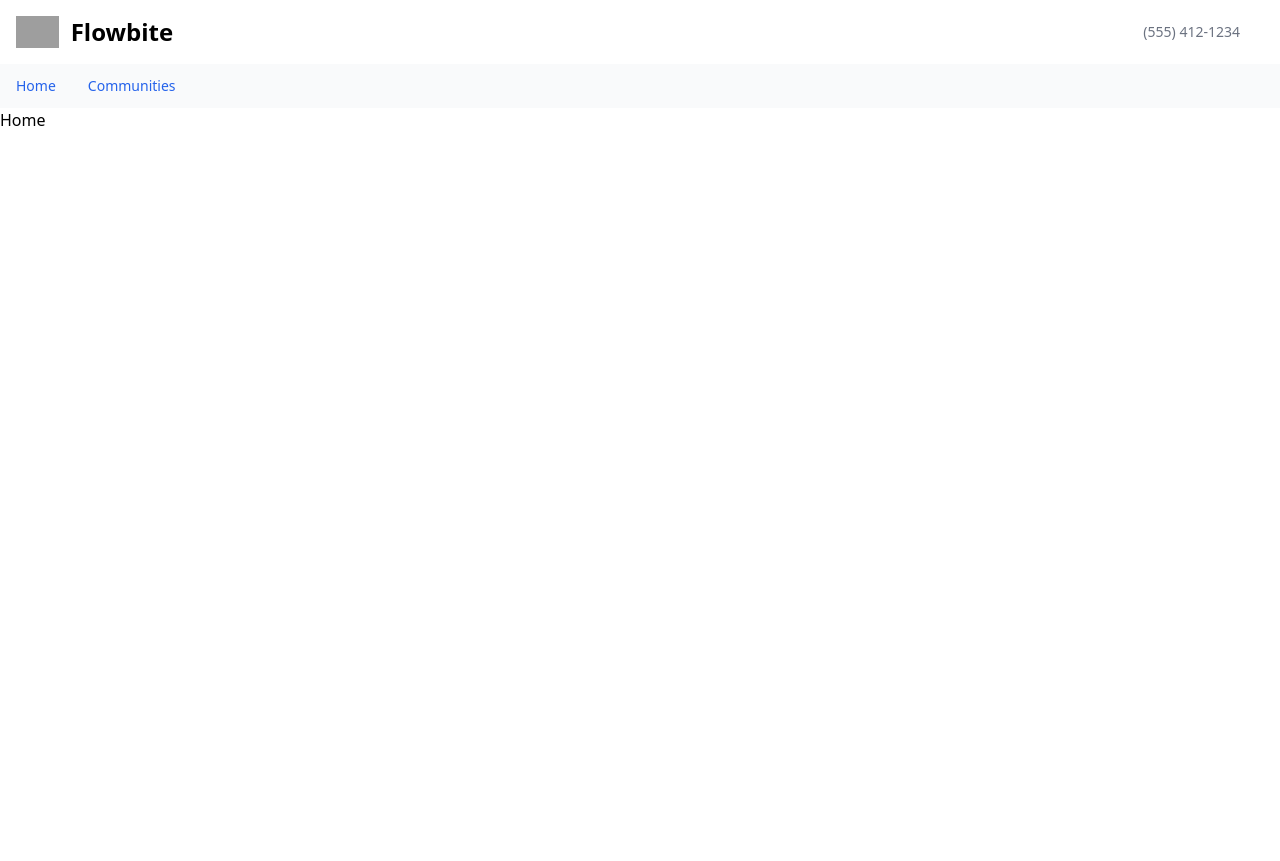
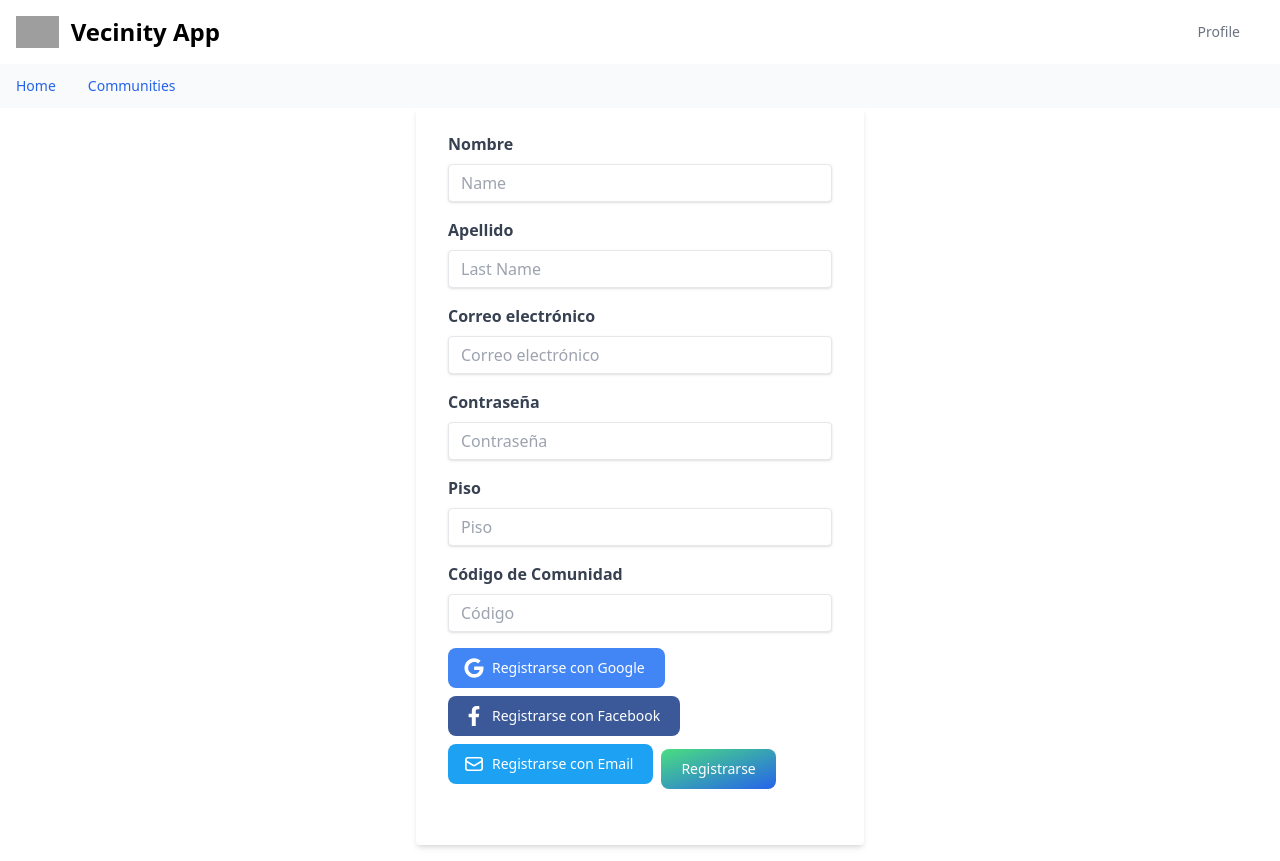
Before and after one commit to Victorlpz23/Vecinity-App, a React (Create React App) app in the folder web/: page / in a window 1280 px wide. Before the commit the page ends 800 px from the top, so only its background shows below. Built offline with nearby package versions, Linux system fonts and the light colour scheme; no server answers; grey boxes are pictures that could not be loaded.

Commit message:
feat: Users Register Form

```diff
--- a/web/src/components/navbar/Navbar.jsx
+++ b/web/src/components/navbar/Navbar.jsx
@@ -10,10 +10,10 @@ function Navbar() {
         <div class="flex flex-wrap justify-between items-center mx-auto max-w-screen-xl p-4">
           <a href="https://flowbite.com" class="flex items-center">
             <img src="https://flowbite.com/docs/images/logo.svg" class="h-8 mr-3" alt="Flowbite Logo" />
-            <span class="self-center text-2xl font-semibold whitespace-nowrap dark:text-white">Flowbite</span>
+            <span class="self-center text-2xl font-semibold whitespace-nowrap dark:text-white">Vecinity App</span>
           </a>
           <div class="flex items-center">
-            <a href="tel:5541251234" class="mr-6 text-sm  text-gray-500 dark:text-white hover:underline">(555) 412-1234</a>
+            <a href="tel:5541251234" class="mr-6 text-sm  text-gray-500 dark:text-white hover:underline">Profile</a>
           </div>
         </div>
       </nav>
--- /dev/null
+++ b/web/src/components/users/users-form/UsersForm.jsx
@@ -0,0 +1,144 @@
+import React, { useState } from 'react';
+import { useForm } from 'react-hook-form';
+import userService from '../../../services/users';
+
+function UsersForm() {
+  const { register, handleSubmit, setError, formState: { errors } } = useForm({ mode: 'onBlur' });
+  const [serverError, setServerError] = useState(undefined);
+
+  const onUserSubmit = (user) => {
+    setServerError(undefined);
+    userService.create(user)
+      .then(user => console.info(user))
+      .catch(error => {
+        const errors = error.response?.data?.errors;
+        if (errors) {
+          Object.keys(errors)
+            .forEach((inputName) => setError(inputName, { message: errors[inputName] }));
+        } else {
+          setServerError(error.message);
+        }
+      });
+  };
+
+  return (
+    <div className="container mx-auto max-w-md">
+      <form onSubmit={handleSubmit(onUserSubmit)} className="bg-white shadow-md rounded px-8 pt-6 pb-8 mb-4">
+        {serverError &&
+          <div class="flex p-4 mb-4 text-sm text-red-800 border border-red-300 rounded-lg bg-red-50 dark:bg-gray-800 dark:text-red-400 dark:border-red-800" role="alert">
+            <svg aria-hidden="true" class="flex-shrink-0 inline w-5 h-5 mr-3" fill="currentColor" viewBox="0 0 20 20" xmlns="http://www.w3.org/2000/svg"><path fill-rule="evenodd" d="M18 10a8 8 0 11-16 0 8 8 0 0116 0zm-7-4a1 1 0 11-2 0 1 1 0 012 0zM9 9a1 1 0 000 2v3a1 1 0 001 1h1a1 1 0 100-2v-3a1 1 0 00-1-1H9z" clip-rule="evenodd"></path></svg>
+            <span class="sr-only">Info</span>
+            <div>
+              <span class="font-medium">{serverError}</span>
+            </div>
+          </div>
+        }
+        <div className="mb-4">
+          <label className="block text-gray-700 font-bold mb-2" htmlFor="firstName">
+            Nombre
+          </label>
+          <input
+            className={`shadow appearance-none border rounded w-full py-2 px-3 text-gray-700 leading-tight focus:outline-none focus:shadow-outline ${errors.name ? `bg-red-50 border border-red-500 text-red-900 placeholder-red-700 text-sm rounded-lg focus:ring-red-500 focus:border-red-500 block w-full p-2.5 dark:bg-red-100 dark:border-red-400` : ''}`}
+            id="firstName"
+            type="text"
+            placeholder="Name" {...register('name', {
+              required: "Name is required",
+            })}
+          />
+          {errors.name && <p class="mt-2 text-sm text-red-600 dark:text-red-500"><span class="font-medium">Oops!</span> {errors.name?.message} </p>}
+        </div>
+        <div className="mb-4">
+          <label className="block text-gray-700 font-bold mb-2" htmlFor="lastName">
+            Apellido
+          </label>
+          <input
+            className={`shadow appearance-none border rounded w-full py-2 px-3 text-gray-700 leading-tight focus:outline-none focus:shadow-outline ${errors.lastName ? `bg-red-50 border border-red-500 text-red-900 placeholder-red-700 text-sm rounded-lg focus:ring-red-500 focus:border-red-500 block w-full p-2.5 dark:bg-red-100 dark:border-red-400` : ''}`}
+            id="lastName"
+            type="text"
+            placeholder="Last Name" {...register('lastName', {
+              required: "Last Name is required",
+            })}
+          />
+          {errors.lastName && <p class="mt-2 text-sm text-red-600 dark:text-red-500"><span class="font-medium">Oops!</span> {errors.lastName?.message} </p>}
+        </div>
+        <div className="mb-4">
+          <label className="block text-gray-700 font-bold mb-2" htmlFor="email">
+            Correo electrónico
+          </label>
+          <input
+            className={`shadow appearance-none border rounded w-full py-2 px-3 text-gray-700 leading-tight focus:outline-none focus:shadow-outline ${errors.email ? `bg-red-50 border border-red-500 text-red-900 placeholder-red-700 text-sm rounded-lg focus:ring-red-500 focus:border-red-500 block w-full p-2.5 dark:bg-red-100 dark:border-red-400` : ''}`}
+            id="email"
+            type="email"
+            placeholder="Correo electrónico" {...register('email', {
+              required: "Email is required",
+
+            })}
+          />
+          {errors.email && <p class="mt-2 text-sm text-red-600 dark:text-red-500"><span class="font-medium">Oops!</span> {errors.email?.message} </p>}
+        </div>
+        <div className="mb-4">
+          <label className="block text-gray-700 font-bold mb-2" htmlFor="password">
+            Contraseña
+          </label>
+          <input
+            className={`shadow appearance-none border rounded w-full py-2 px-3 text-gray-700 leading-tight focus:outline-none focus:shadow-outline ${errors.password ? `bg-red-50 border border-red-500 text-red-900 placeholder-red-700 text-sm rounded-lg focus:ring-red-500 focus:border-red-500 block w-full p-2.5 dark:bg-red-100 dark:border-red-400` : ''}`}
+            id="password"
+            type="password"
+            placeholder="Contraseña" {...register('password', {
+              required: "Password is required",
+            })}
+          />
+          {errors.password && <p class="mt-2 text-sm text-red-600 dark:text-red-500"><span class="font-medium">Oops!</span> {errors.password?.message} </p>}
+        </div>
+        <div className="mb-4">
+          <label className="block text-gray-700 font-bold mb-2" htmlFor="floor">
+            Piso
+          </label>
+          <input
+            className={`shadow appearance-none border rounded w-full py-2 px-3 text-gray-700 leading-tight focus:outline-none focus:shadow-outline ${errors.home ? `bg-red-50 border border-red-500 text-red-900 placeholder-red-700 text-sm rounded-lg focus:ring-red-500 focus:border-red-500 block w-full p-2.5 dark:bg-red-100 dark:border-red-400` : ''}`}
+            id="floor"
+            type="text"
+            placeholder="Piso" {...register('home', {
+              required: "Home is required",
+            })}
+          />
+          {errors.home && <p class="mt-2 text-sm text-red-600 dark:text-red-500"><span class="font-medium">Oops!</span> {errors.home?.message} </p>}
+        </div>
+        <div className="mb-4">
+          <label className="block text-gray-700 font-bold mb-2" htmlFor="communityCode">
+            Código de Comunidad
+          </label>
+          <input
+            className="shadow appearance-none border rounded w-full py-2 px-3 text-gray-700 leading-tight focus:outline-none focus:shadow-outline"
+            id="communityCode"
+            type="text"
+            placeholder="Código" {...register('code', {
+              required: "Code is required",
+            })}
+          />
+        </div>
+        <div className="mb-4">
+          <button type="button" class="text-white bg-[#4285F4] hover:bg-[#4285F4]/90 focus:ring-4 focus:outline-none focus:ring-[#4285F4]/50 font-medium rounded-lg text-sm px-5 py-2.5 text-center inline-flex items-center dark:focus:ring-[#4285F4]/55 mr-2 mb-2">
+            <svg class="w-5 h-5 mr-2 -ml-1" aria-hidden="true" focusable="false" data-prefix="fab" data-icon="google" role="img" xmlns="http://www.w3.org/2000/svg" viewBox="0 0 488 512"><path fill="currentColor" d="M488 261.8C488 403.3 391.1 504 248 504 110.8 504 0 393.2 0 256S110.8 8 248 8c66.8 0 123 24.5 166.3 64.9l-67.5 64.9C258.5 52.6 94.3 116.6 94.3 256c0 86.5 69.1 156.6 153.7 156.6 98.2 0 135-70.4 140.8-106.9H248v-85.3h236.1c2.3 12.7 3.9 24.9 3.9 41.4z"></path></svg>
+            Registrarse con Google
+          </button>
+          <button type="button" class="text-white bg-[#3b5998] hover:bg-[#3b5998]/90 focus:ring-4 focus:outline-none focus:ring-[#3b5998]/50 font-medium rounded-lg text-sm px-5 py-2.5 text-center inline-flex items-center dark:focus:ring-[#3b5998]/55 mr-2 mb-2">
+            <svg class="w-5 h-5 mr-2 -ml-1" aria-hidden="true" focusable="false" data-prefix="fab" data-icon="facebook-f" role="img" xmlns="http://www.w3.org/2000/svg" viewBox="0 0 320 512"><path fill="currentColor" d="M279.1 288l14.22-92.66h-88.91v-60.13c0-25.35 12.42-50.06 52.24-50.06h40.42V6.26S260.4 0 225.4 0c-73.22 0-121.1 44.38-121.1 124.7v70.62H22.89V288h81.39v224h100.2V288z"></path></svg>
+            Registrarse con Facebook
+          </button>
+          <button type="button" class="text-white bg-[#1da1f2] hover:bg-[#1da1f2]/90 focus:ring-4 focus:outline-none focus:ring-[#1da1f2]/50 font-small rounded-lg text-sm px-5 py-2.5 text-center inline-flex items-center dark:focus:ring-[#1da1f2]/55 mr-2 mb-2">
+            <svg class="w-5 h-5 mr-2 -ml-1" fill="none" stroke="currentColor" stroke-width="2" viewBox="0 0 24 24" xmlns="http://www.w3.org/2000/svg" aria-hidden="true">
+              <path stroke-linecap="round" stroke-linejoin="round" d="M21.75 6.75v10.5a2.25 2.25 0 01-2.25 2.25h-15a2.25 2.25 0 01-2.25-2.25V6.75m19.5 0A2.25 2.25 0 0019.5 4.5h-15a2.25 2.25 0 00-2.25 2.25m19.5 0v.243a2.25 2.25 0 01-1.07 1.916l-7.5 4.615a2.25 2.25 0 01-2.36 0L3.32 8.91a2.25 2.25 0 01-1.07-1.916V6.75"></path>
+            </svg>
+            Registrarse con Email
+          </button>
+          <button type="submit" class="text-white bg-gradient-to-br from-green-400 to-blue-600 hover:bg-gradient-to-bl focus:ring-4 focus:outline-none focus:ring-green-200 dark:focus:ring-green-800 font-medium rounded-lg text-sm px-5 py-2.5 text-center mr-2 mb-2">
+            Registrarse
+          </button>
+        </div>
+      </form>
+    </div>
+  );
+}
+
+export default UsersForm;
--- a/web/src/pages/Home.jsx
+++ b/web/src/pages/Home.jsx
@@ -1,9 +1,12 @@
-import React from 'react'
+import React from 'react';
+import UsersForm from '../components/users/users-form/UsersForm';
 
 function Home() {
   return (
-    <div>Home</div>
-  )
+    <>
+      <UsersForm/>
+    </>
+  );
 }
 
-export default Home
+export default Home;
--- /dev/null
+++ b/web/src/services/users.js
@@ -0,0 +1,9 @@
+import http from './base-api';
+
+const create = (user) => http.post('/users', user)
+  .then((res) => res.data);
+
+
+export default {
+  create,
+};
```
Also changed, not shown: 1 other file (tests, documents, lock files or other folders).
